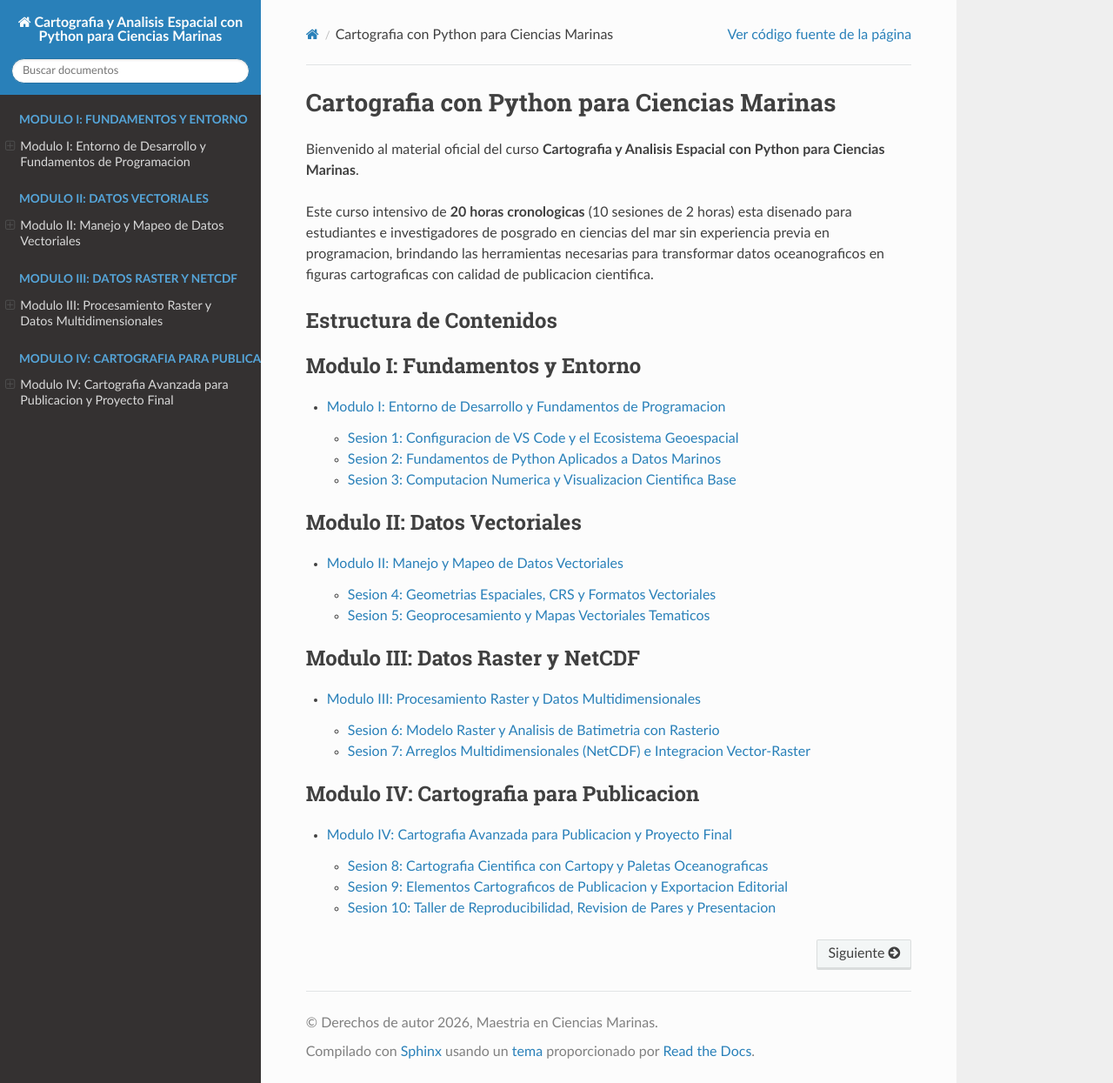
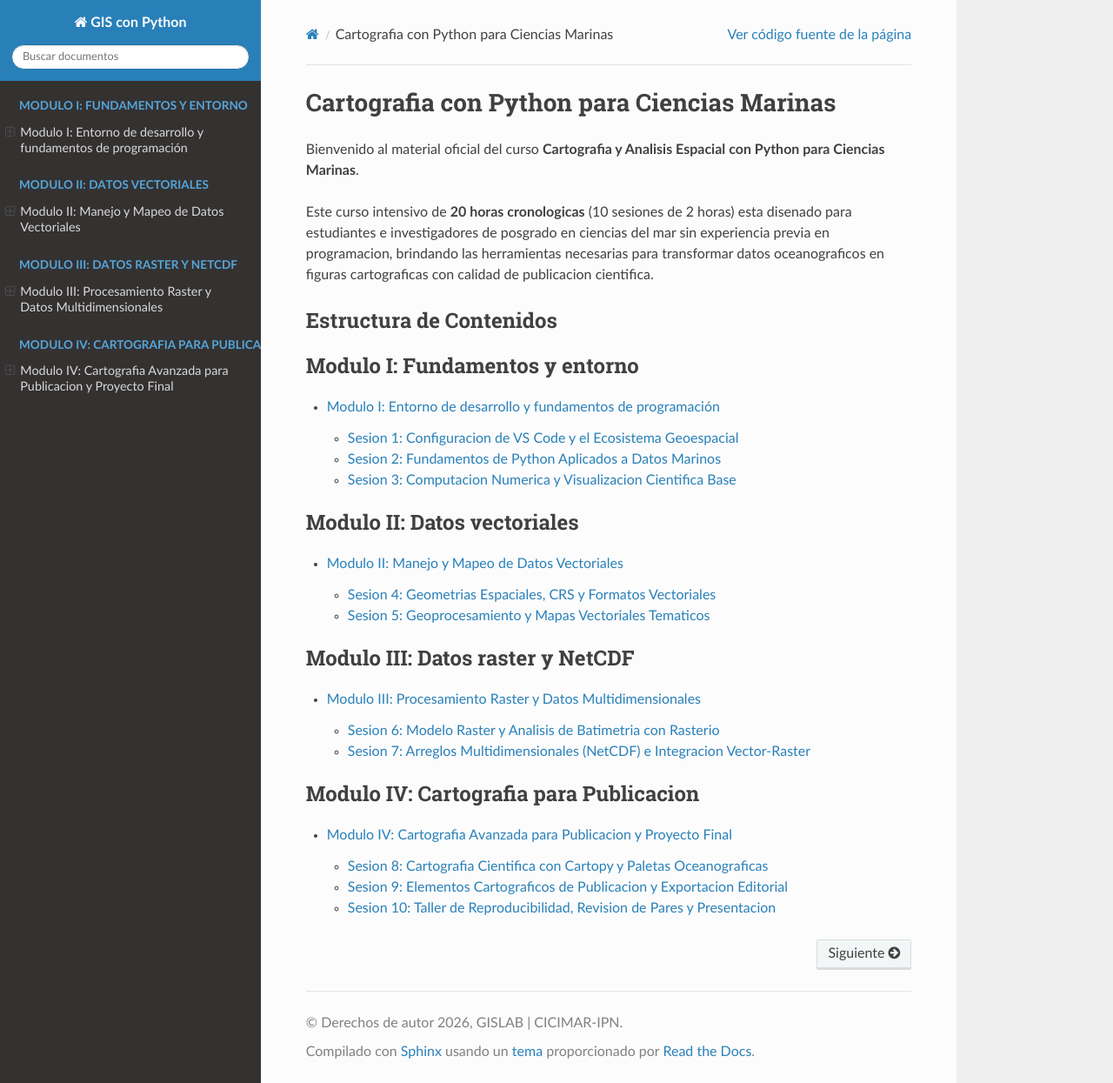
Before and after one commit to gmflores/gis-python, a Sphinx documentation site: the page built from source/index.rst, in a window 1280 px wide and 1245 px high. Shown: the whole window at 87% size. Built offline with Sphinx 7.4.7 and the Read the Docs theme 3.1.0, drawn with Linux system fonts in a browser that asks for light colours; pages that are not in the unit, such as notebooks, are missing from menus.

Commit message:
Actualizar títulos

```diff
--- a/source/conf.py
+++ b/source/conf.py
@@ -1,9 +1,9 @@
 import os
 import sys
 
-project = 'Cartografia y Analisis Espacial con Python para Ciencias Marinas'
-copyright = '2026, Maestria en Ciencias Marinas'
-author = 'Programa de Posgrado en Ciencias Marinas'
+project = 'GIS con Python'
+copyright = '2026, GISLAB | CICIMAR-IPN'
+author = 'Programas de Posgrado'
 release = '1.0.0'
 
 extensions = [
--- a/source/index.rst
+++ b/source/index.rst
@@ -11,19 +11,19 @@ Estructura de Contenidos
 
 .. toctree::
    :maxdepth: 2
-   :caption: Modulo I: Fundamentos y Entorno
+   :caption: Modulo I: Fundamentos y entorno
 
    modulo1_entorno/index
 
 .. toctree::
    :maxdepth: 2
-   :caption: Modulo II: Datos Vectoriales
+   :caption: Modulo II: Datos vectoriales
 
    modulo2_vectorial/index
 
 .. toctree::
    :maxdepth: 2
-   :caption: Modulo III: Datos Raster y NetCDF
+   :caption: Modulo III: Datos raster y NetCDF
 
    modulo3_raster/index
 
--- a/source/modulo1_entorno/index.rst
+++ b/source/modulo1_entorno/index.rst
@@ -1,8 +1,8 @@
 ===============================================================
-Modulo I: Entorno de Desarrollo y Fundamentos de Programacion
+Modulo I: Entorno de desarrollo y fundamentos de programación
 ===============================================================
 
-Este modulo sienta las bases tecnicas indispensables para abordar la ciencia de datos espaciales sin frustraciones de dependencias. Se introduce el editor Visual Studio Code, la gestion de paquetes con Conda-Forge y los fundamentos de Python, NumPy, Pandas y Matplotlib orientados a la oceanografia.
+Este módulo sienta las bases técnicas indispensables para abordar la ciencia de datos espaciales sin frustraciones de dependencias. Se introduce el editor Visual Studio Code, la gestión de paquetes con Conda-Forge y los fundamentos de Python, NumPy, Pandas y Matplotlib orientados a la oceanografía.
 
 .. toctree::
    :maxdepth: 1
```
Also changed, not shown: 1 other file.
